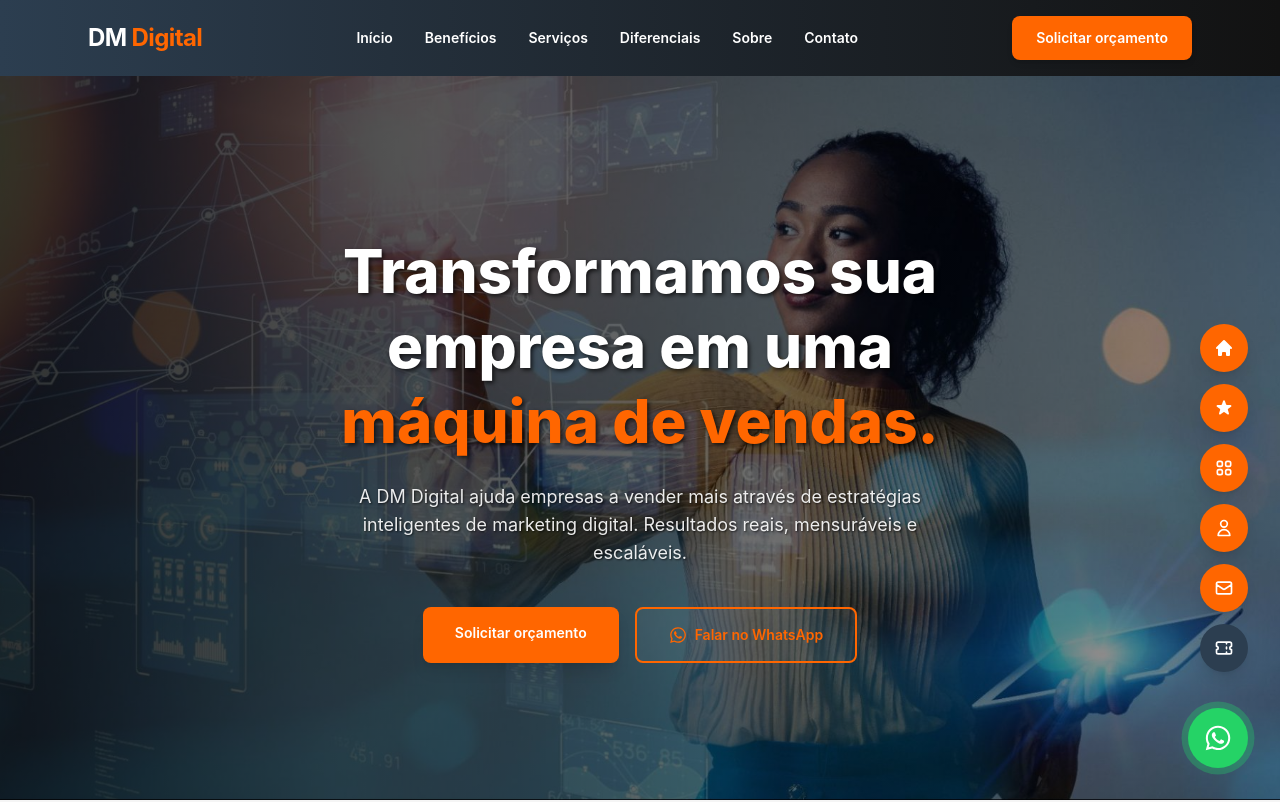
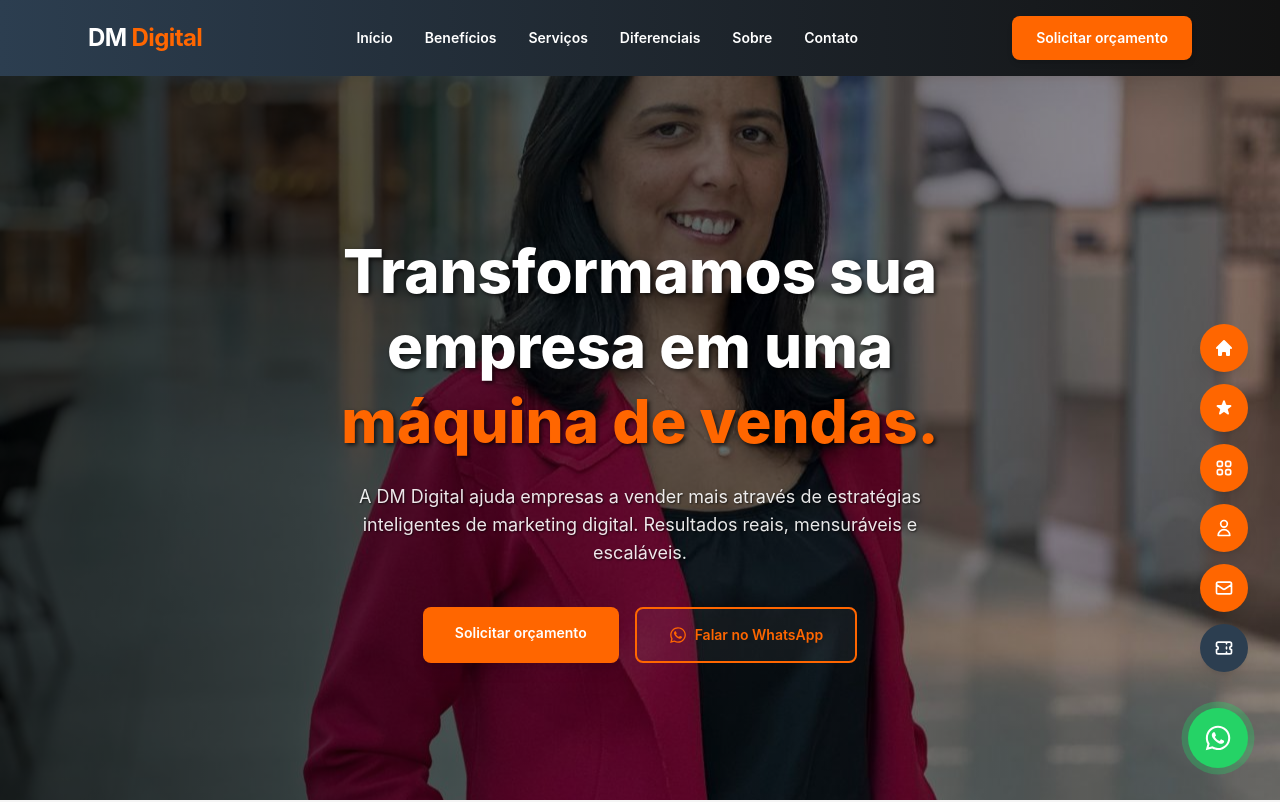
Before and after one commit to aironvalentim/dm-digital-site, a React (Vite) app: page / in a window 1280 px wide. Shown: the top 802 px of the page. Built offline with nearby package versions, Linux system fonts and the light colour scheme.

Commit message:
fix: regenera package-lock.json para sincronizar com package.json

```diff
--- a/src/components/Hero.jsx
+++ b/src/components/Hero.jsx
@@ -2,7 +2,7 @@ import { FaWhatsapp } from "react-icons/fa";
 import { whatsappLink } from "../data/content";
 
 export default function Hero() {
-  const bg = `${import.meta.env.BASE_URL}images/hero-bg.jpg`;
+  const bg = `${import.meta.env.BASE_URL}images/hero-bg.jpeg`;
 
   return (
     <section id="inicio" className="relative min-h-screen flex items-center justify-center pt-24 overflow-hidden">
```
Also changed, not shown: public/images/hero-bg.jpeg (added), public/images/sobre-deyne.jpeg.
